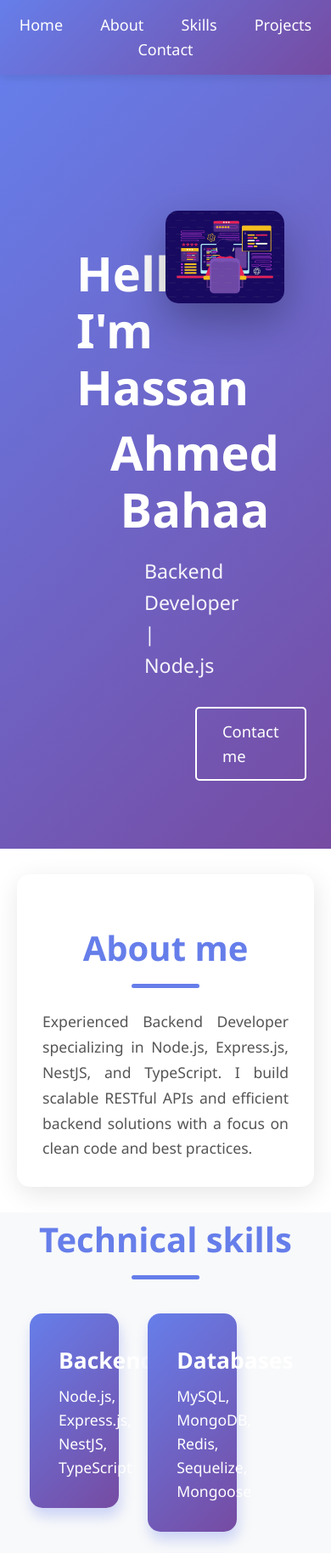
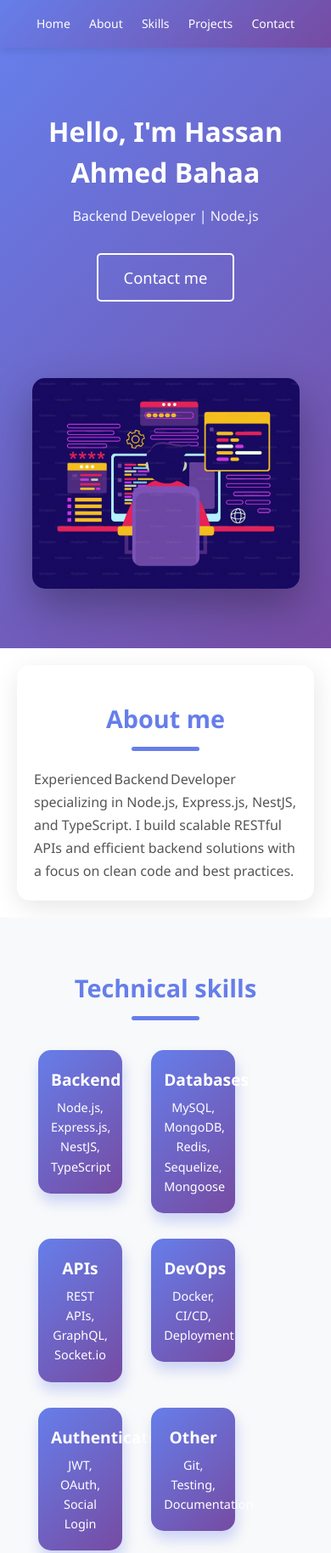
Before and after one commit to HassanABahaa/portfolio, a plain HTML site: page index.html in a window 390 px wide. Shown: the top 1828 px of the page at 85% size. Drawn offline with Linux system fonts and the light colour scheme.

Commit message:
Added new features to portfolio

```diff
--- a/style.css
+++ b/style.css
@@ -334,3 +334,191 @@ footer {
   padding: 20px 30px;
   font-size: 1.2em;
 }
+
+@media screen and (max-width: 992px) {
+  .skills-main {
+    grid-template-columns: repeat(2, 1fr);
+  }
+}
+
+@media screen and (max-width: 768px) {
+  #navbar ul li {
+    margin: 0 5px;
+  }
+
+  #navbar ul li a {
+    font-size: 16px;
+    padding: 8px;
+  }
+
+  #home {
+    padding: 40px 20px;
+    min-height: auto;
+  }
+
+  .home-content {
+    width: 100%;
+    padding: 40px 20px;
+    float: none;
+  }
+
+  #home h1 {
+    font-size: 2.5em;
+    text-align: center;
+  }
+
+  #home h1 .name {
+    padding-left: 0;
+    display: block;
+  }
+
+  #home p {
+    font-size: 1.2em;
+    padding-left: 0;
+    text-align: center;
+  }
+
+  .contact-btn {
+    margin: 20px auto;
+    display: block;
+    width: fit-content;
+    float: none;
+  }
+
+  #home img {
+    width: 90%;
+    max-width: 350px;
+    margin: 30px auto;
+    display: block;
+    float: none;
+  }
+
+  section h2 {
+    font-size: 2em;
+  }
+
+  .about-content {
+    padding: 20px;
+    margin: 20px auto;
+  }
+
+  .about-content p {
+    font-size: 1em;
+    text-align: left;
+  }
+
+  #skills {
+    padding: 40px 0;
+  }
+
+  .skills-main {
+    grid-template-columns: repeat(2, 1fr);
+    padding: 0 15px;
+    gap: 15px;
+  }
+
+  .skill-card {
+    padding: 25px 20px;
+  }
+
+  .skill-card h3 {
+    font-size: 1.3em;
+  }
+
+  .skill-card p {
+    font-size: 0.95em;
+  }
+
+  .projects-main {
+    max-width: 100%;
+    padding: 0 20px;
+  }
+
+  .project-card {
+    margin: 20px 0;
+  }
+
+  .project-image {
+    height: 200px;
+    font-size: 2.5em;
+  }
+
+  .project-info {
+    padding: 20px;
+  }
+
+  .project-info h3 {
+    font-size: 1.5em;
+  }
+
+  .project-info p {
+    font-size: 1em;
+  }
+
+  .contact-link {
+    width: 100%;
+    max-width: 100%;
+    margin: 15px 0;
+  }
+
+  .contact-item {
+    padding: 25px;
+  }
+
+  .contact-item .icon {
+    font-size: 2.5em;
+  }
+
+  .contact-item h3 {
+    font-size: 1.2em;
+  }
+
+  footer {
+    font-size: 1em;
+    padding: 15px 20px;
+  }
+}
+
+@media screen and (max-width: 480px) {
+  #navbar ul li {
+    margin: 0 3px;
+  }
+
+  #navbar ul li a {
+    font-size: 14px;
+    padding: 6px;
+  }
+
+  #home h1 {
+    font-size: 2em;
+  }
+
+  #home p {
+    font-size: 1em;
+  }
+
+  section h2 {
+    font-size: 1.8em;
+    margin: 20px;
+  }
+
+  .skills-main {
+    padding: 0 10px;
+  }
+
+  .skill-card {
+    padding: 20px 15px;
+  }
+
+  .skill-card h3 {
+    font-size: 1.2em;
+  }
+
+  .skill-card p {
+    font-size: 0.9em;
+  }
+
+  .contact-item {
+    padding: 20px;
+  }
+}
```
